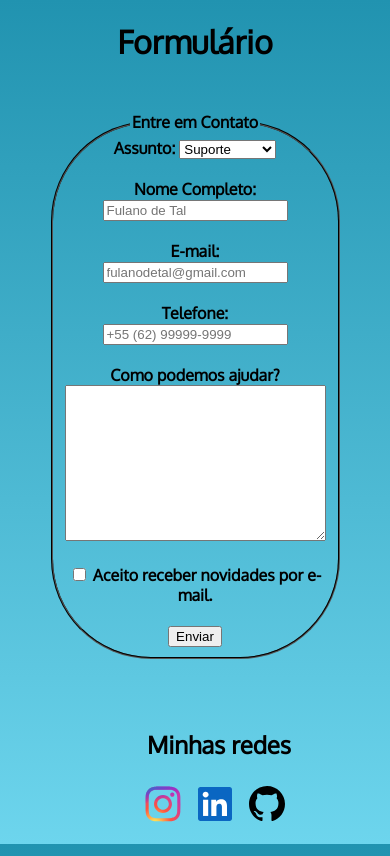
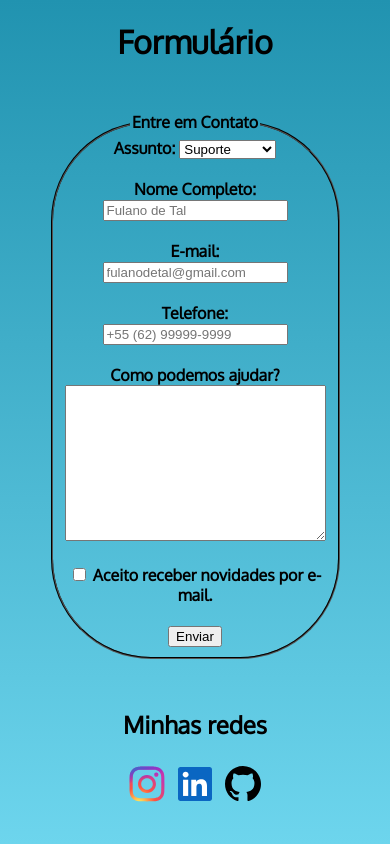
Before and after one commit to ErickSilverio00/Formulario_simples, a plain HTML site: page index.html in a window 390 px wide. Drawn offline with Linux system fonts and the light colour scheme.

Commit message:
responsive

```diff
--- a/style.css
+++ b/style.css
@@ -19,14 +19,16 @@ fieldset {
     border-color: black;
 }
 
-.redes {
-    display: inline-table;
-    text-align:right;
+fieldset legend {
+    width: auto;
 }
 
-.redes ul li {
-    display: inline-block;
+.redes ul {
     list-style: none;
+    display: flex;
+    flex-direction: row;
+    justify-content:center;
+    padding: 0;
 }
 
 fieldset:hover {
```
